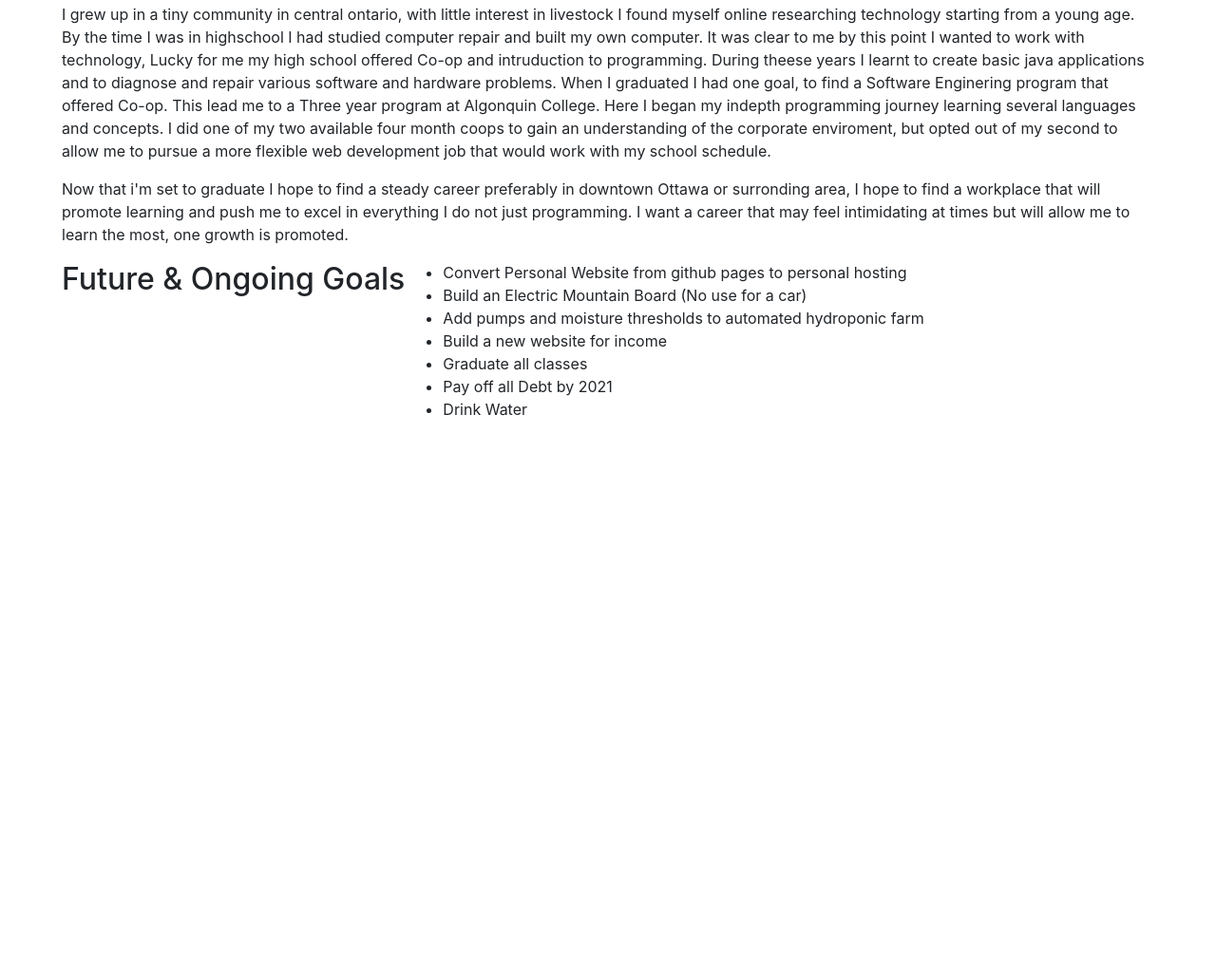
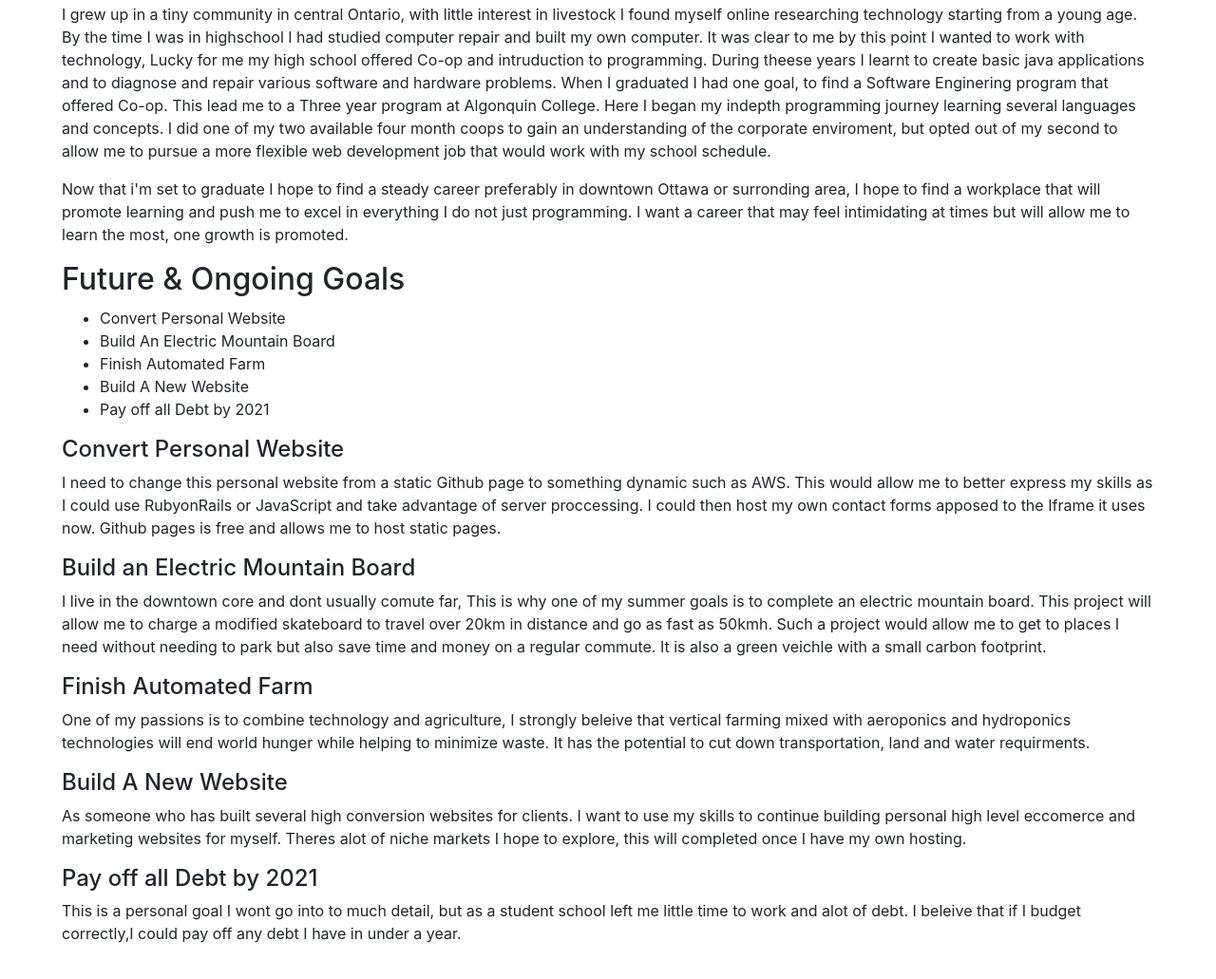
Before and after one commit to spen0203/Spen0203, a plain HTML site: page AboutMe.html in a window 1280 px wide. Shown: the part 179-1210 px from the top of the page at 95% size. Before the commit the page ends 800 px from the top, so only its background shows below. Drawn offline with nearby package versions, Linux system fonts and the light colour scheme.

Commit message:
Updated about me

```diff
--- a/AboutMe.html
+++ b/AboutMe.html
@@ -58,7 +58,7 @@
     <div class="row" style="padding:5em;">
       <h2>About Me! </h2>
 
-        <p>I grew up in a tiny community in central ontario,
+        <p>I grew up in a tiny community in central Ontario,
            with little interest in livestock I found myself online researching technology
            starting from a young age. By the time I was in highschool I had studied computer repair
            and built my own computer. It was clear to me by this point I wanted to work with technology,
@@ -79,16 +79,61 @@
         </p>
 
 
-        <h2>Future & Ongoing Goals </h2>
-        <ul>
-          <li>Convert Personal Website from github pages to personal hosting</li>
-          <li>Build an Electric Mountain Board (No use for a car)</li>
-          <li>Add pumps and moisture thresholds to automated hydroponic farm</li>
-          <li>Build a new website for income</li>
-          <li>Graduate all classes</li>
+        <h2 style="width:100%;">Future & Ongoing Goals </h2>
+        <br/>        <br/>
+
+        <ul style="width:100%;">
+          <li>Convert Personal Website </li>
+          <li>Build An Electric Mountain Board </li>
+          <li>Finish Automated Farm</li>
+          <li>Build A New Website</li>
           <li>Pay off all Debt by 2021</li>
-          <li>Drink Water</li>
         </ul>
+
+        <h4>Convert Personal Website</h4>
+        <p> I need to change this personal website from a static Github page to something dynamic such as AWS.
+           This would allow me to better express my skills as I could use RubyonRails or JavaScript
+          and take advantage of server proccessing.
+          I could then host my own contact forms apposed to the Iframe it uses now.
+          Github pages is free and allows me to host static pages.
+          </p>
+
+          <h4>Build an Electric Mountain Board</h4>
+          <p>
+            I live in the downtown core and dont usually comute far,
+            This is why one of my summer goals is to complete an
+            electric mountain board. This project will allow me to charge a
+            modified skateboard to travel over 20km in distance and go as fast as 50kmh.
+            Such a project would allow me to get to places I need without needing to park but
+            also save time and money on a regular commute. It is also a green veichle with a small carbon footprint.
+
+          </p>
+
+          <h4>Finish Automated Farm</h4>
+          <p>
+            One of my passions is to combine technology and agriculture,
+             I strongly beleive that vertical farming mixed with aeroponics
+              and hydroponics technologies will end world hunger while helping
+              to minimize waste. It has the potential to cut down transportation,
+               land and water requirments.
+          </p>
+
+          <h4>Build A New Website</h4>
+          <p>
+            As someone who has built several high conversion websites for clients.
+            I want to use my skills to continue building personal high level eccomerce and marketing websites
+            for myself. Theres alot of niche markets I hope to explore, this will completed once I have my own hosting.
+
+          </p>
+
+          <h4>Pay off all Debt by 2021</h4>
+            This is a personal goal I wont go into to much detail,
+             but as a student school left me little time to work and alot of debt.
+             I beleive that if I budget correctly,I could pay off any debt I have in under a year.
+          <p>
+
+          </p>
+
 
     </div>
 
```
